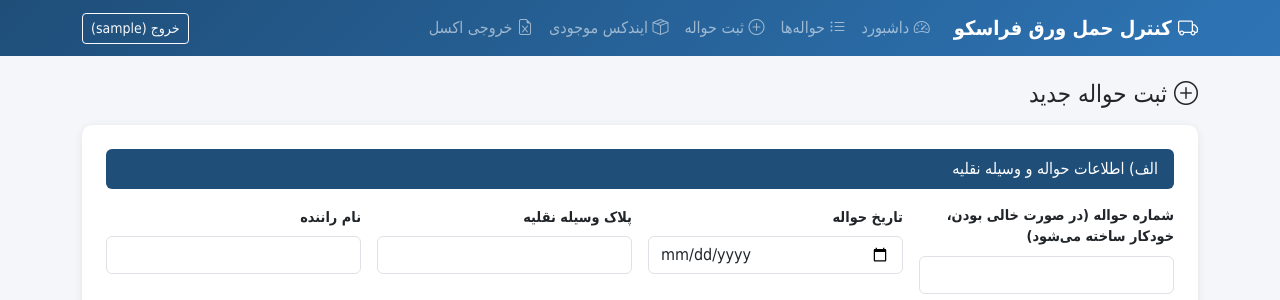
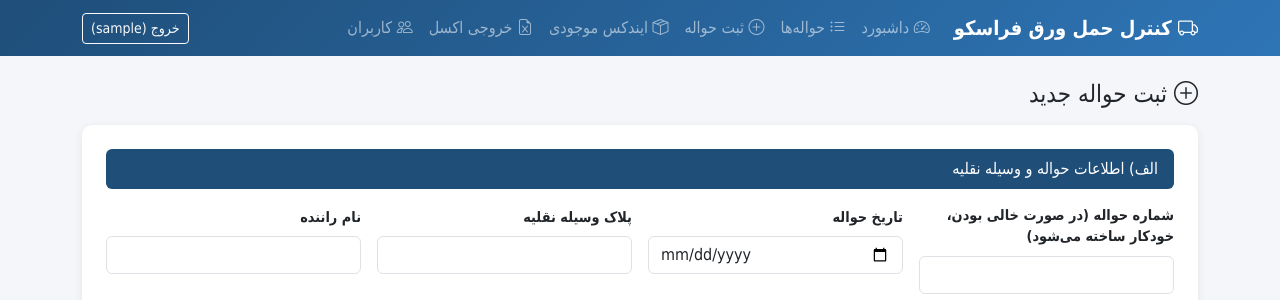
Before and after one commit to Tahmoures54/varagh, a Flask app: page /havaleh/new in a window 1280 px wide. Shown: the top 300 px of the page. Run offline with Flask 3, Linux system fonts and the light colour scheme; a user stored in the database is signed in; tables that the repository leaves empty hold one stand-in row (values such as "Sample post").

Commit message:
Expose user administration only to the administrator

```diff
--- a/templates/base.html
+++ b/templates/base.html
@@ -42,6 +42,9 @@
           <li class="nav-item"><a class="nav-link" href="{{ url_for('havaleh_new') }}"><i class="bi bi-plus-circle"></i> ثبت حواله</a></li>
           <li class="nav-item"><a class="nav-link" href="{{ url_for('inventory_list') }}"><i class="bi bi-box-seam"></i> ایندکس موجودی</a></li>
           <li class="nav-item"><a class="nav-link" href="{{ url_for('export_excel') }}"><i class="bi bi-file-earmark-excel"></i> خروجی اکسل</a></li>
+          {% if current_user.is_authenticated and current_user.role == 'admin' %}
+          <li class="nav-item"><a class="nav-link" href="{{ url_for('users') }}"><i class="bi bi-people"></i> کاربران</a></li>
+          {% endif %}
         </ul>
         {% if current_user.is_authenticated %}
         <form method="post" action="{{ url_for('logout') }}" class="d-flex">
```
